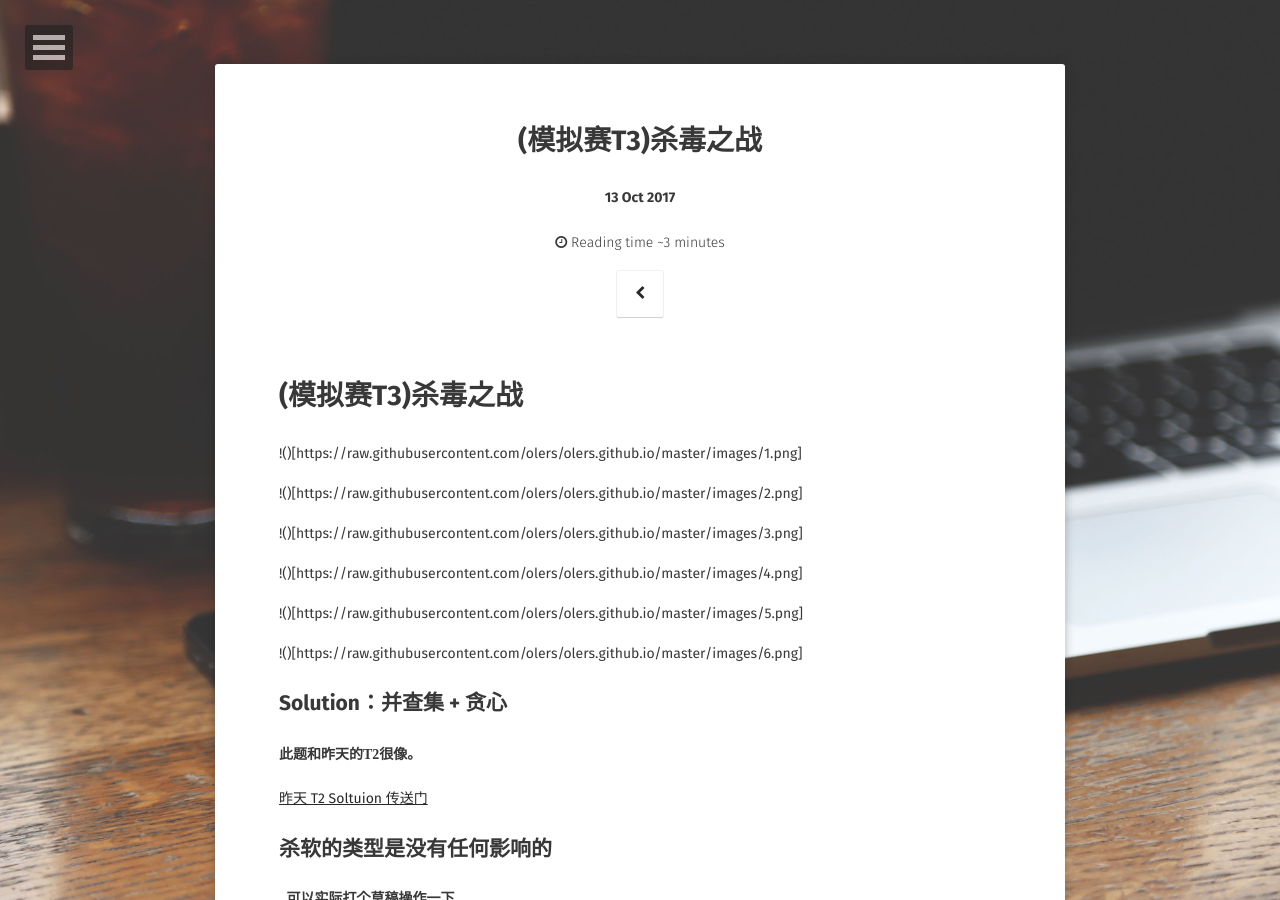
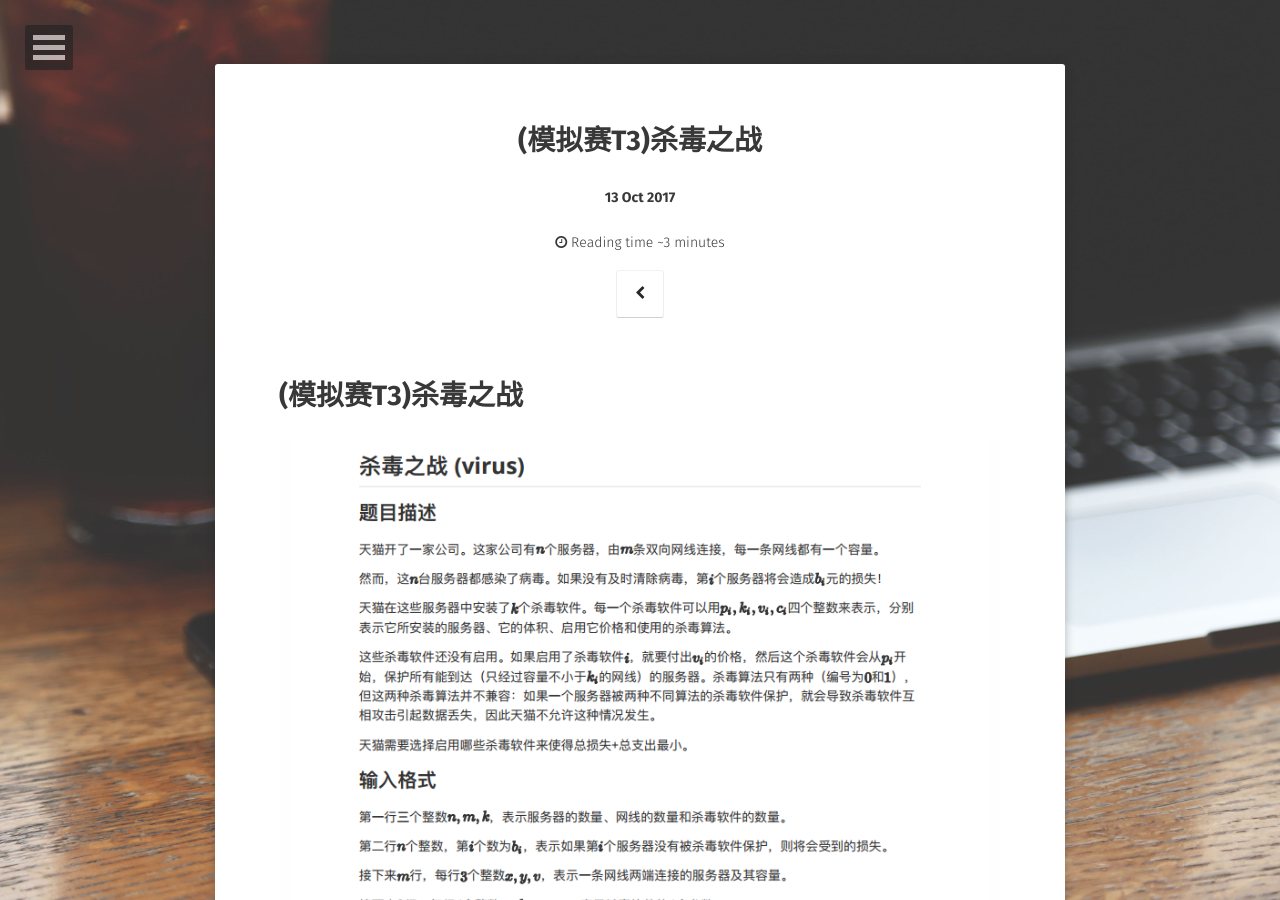
Before and after one commit to olers/olers.github.io, a Jekyll site: the page built from _posts/2017-10-13-(模拟赛T3)杀毒之战.md, in a window 1280 px wide and 900 px high. Built offline with Jekyll 4.4.1, drawn with Linux system fonts in a browser that asks for light colours; some web fonts are replaced; comment, search, counter and statistics services are not loaded; some of the changed text lies outside the part shown.

Commit message:
Update 2017-10-13-(模拟赛T3)杀毒之战.md

```diff
--- a/_posts/2017-10-13-(模拟赛T3)杀毒之战.md
+++ b/_posts/2017-10-13-(模拟赛T3)杀毒之战.md
@@ -9,17 +9,17 @@ comments: true
 
 # (模拟赛T3)杀毒之战
 
-!()[https://raw.githubusercontent.com/olers/olers.github.io/master/images/1.png]
+![](https://raw.githubusercontent.com/olers/olers.github.io/master/images/1.png)
 
-!()[https://raw.githubusercontent.com/olers/olers.github.io/master/images/2.png]
+![](https://raw.githubusercontent.com/olers/olers.github.io/master/images/2.png)
 
-!()[https://raw.githubusercontent.com/olers/olers.github.io/master/images/3.png]
+![](https://raw.githubusercontent.com/olers/olers.github.io/master/images/3.png)
 
-!()[https://raw.githubusercontent.com/olers/olers.github.io/master/images/4.png]
+![](https://raw.githubusercontent.com/olers/olers.github.io/master/images/4.png)
 
-!()[https://raw.githubusercontent.com/olers/olers.github.io/master/images/5.png]
+![](https://raw.githubusercontent.com/olers/olers.github.io/master/images/5.png)
 
-!()[https://raw.githubusercontent.com/olers/olers.github.io/master/images/6.png]
+![](https://raw.githubusercontent.com/olers/olers.github.io/master/images/6.png)
 
 ## Solution：并查集 + 贪心
 
@@ -31,7 +31,8 @@ comments: true
 
 **可以实际打个草稿操作一下**
 
-**如果不同的两个杀软有交叉，那么一定是 `一个包含另一个` 或者 `互相包含(全等)` 的情况， 此情况下， 选了大的，就没有必要选小的， 若选了小的说明 大的不优(下面的贪心策略)。 **
+**如果不同的两个杀软有交叉，那么一定是 `一个包含另一个` 或者 `互相包含(全等)` 的情况，**
+**此情况下， 选了大的，就没有必要选小的， 若选了小的说明 大的不优(下面的贪心策略)。**
 
 **因此类型无关紧要**
 
```
